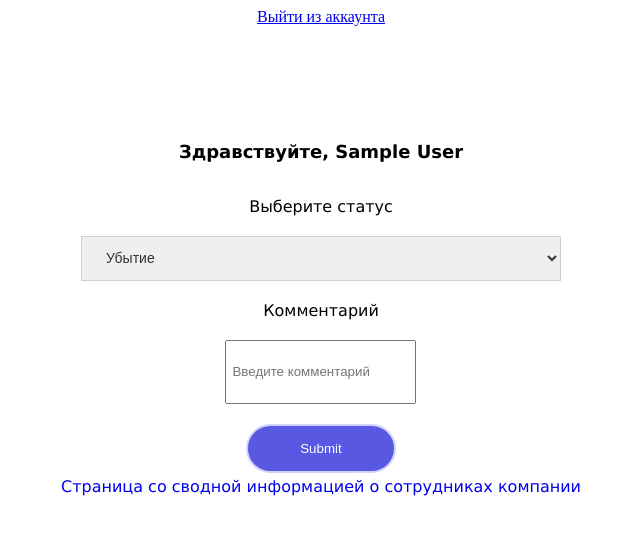
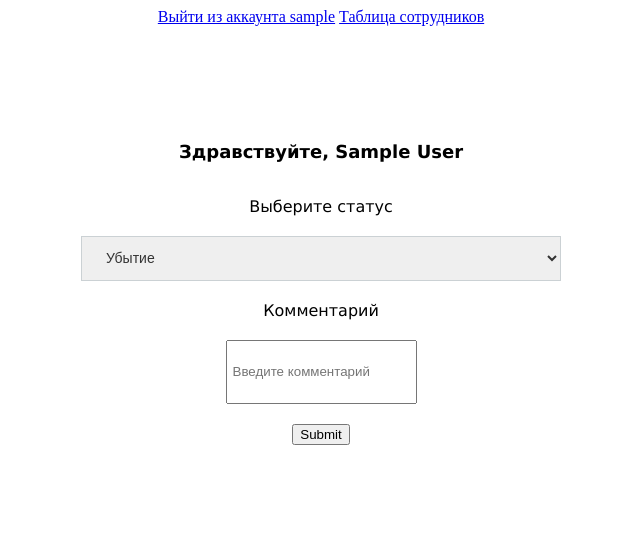
Before and after one commit to SamayaA/staff_attendance, a Django app: page /homepage/ in a window 1280 px wide. Shown: the top 535 px of the page, without its empty margins (319-959 px from the left). Run offline with Django 3.2, Linux system fonts and the light colour scheme; the visitor is signed in with stand-in values (Sample User, id 1).

Commit message:
added navigation of pages

```diff
--- a/templates/workers_table/homepage.html
+++ b/templates/workers_table/homepage.html
@@ -9,7 +9,10 @@
     <link rel="stylesheet" type="text/css" href='{% static "css/workers_table/homepage.css"%}?{% now "U" %}'>
 </head>
 <body>
-    <a href='{% url "logout"%}'> Выйти из аккаунта</a>
+    <div class="links">
+        <a href="{% url 'logout' %}" class="menu"> Выйти из аккаунта {{request.user}}</a>
+        <a href="{% url 'list' %}" class="menu">Таблица сотрудников</a>
+      </div>
     <div class="post-data">
         <h2 class="greeting">Здравствуйте, {{user.get_full_name}} </h2>
         <form id="control" method="POST" action="{% url 'post_control' %}" class="fixed-hour">
@@ -26,9 +29,8 @@
                 Комментарий
             </label>
             <input type="textarea" name="reason" id="comment" placeholder="Введите комментарий" maxlength=100>
-            <input id="submit_check" type="Submit" placeholder="Отправить" width="50px">
+            <input id="submit-check" type="Submit" placeholder="Отправить" width="50px">
         </form>
-        <a href="{% url 'list' %}" class="employees_list">Страница со сводной информацией о сотрудниках компании</a>
     </div>
 </body>
 </html>
```
